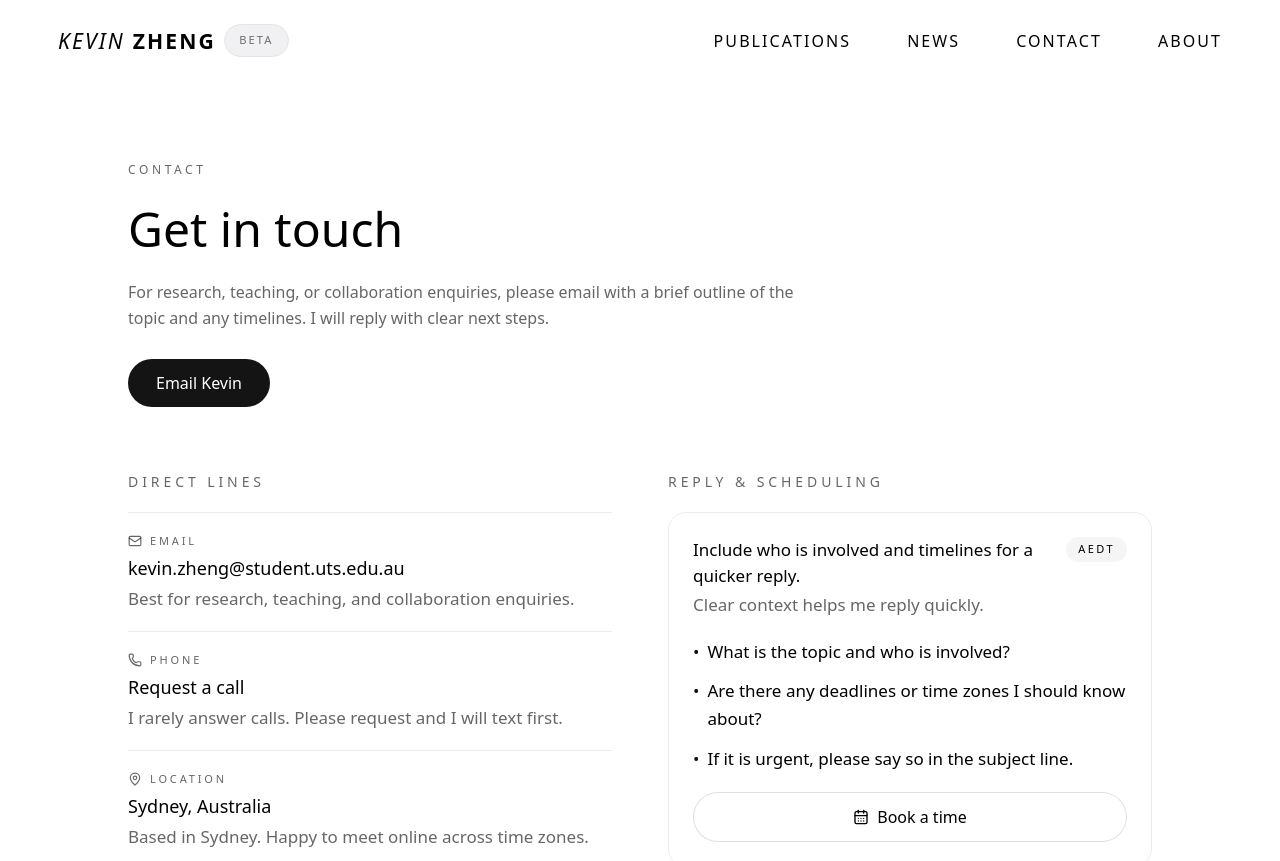
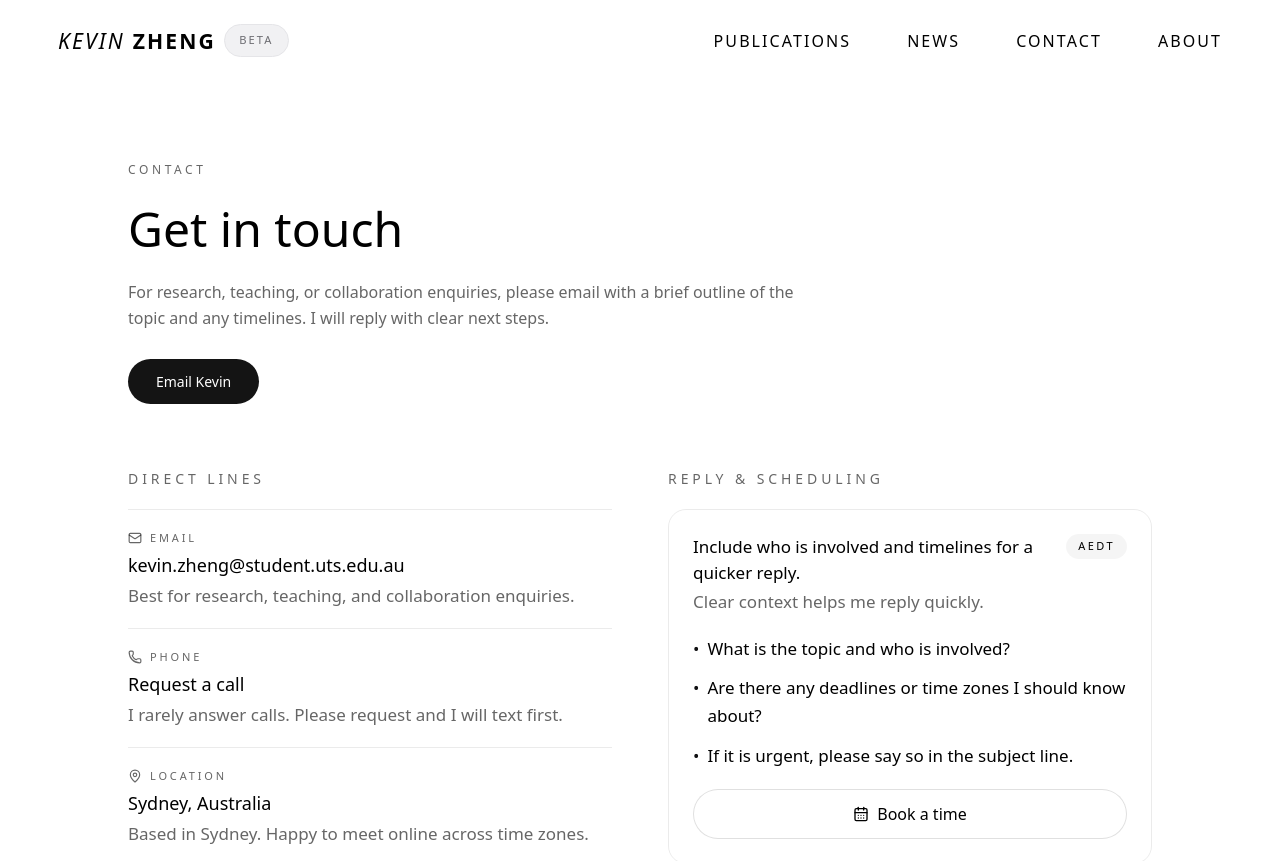
Before and after one commit to kyxzhe/kyxzhe.github.io, a Next.js app: page /contact in a window 1280 px wide. Shown: the top 861 px of the page. Built offline with nearby package versions, Linux system fonts and the light colour scheme.

Commit message:
style: shrink email button text

```diff
--- a/src/app/contact/page.tsx
+++ b/src/app/contact/page.tsx
@@ -101,7 +101,7 @@ export default function ContactPage() {
           <div className="flex flex-wrap gap-3 pt-2">
             <Link
               href={`mailto:${contactInfo.email}`}
-              className="px-6 md:px-7 py-3 rounded-full text-sm md:text-base font-medium bg-[#141414] text-white dark:bg-[#f5f5f5] dark:text-[#0b0b0d] transition-colors duration-150 hover:opacity-90"
+              className="px-6 md:px-7 py-3 rounded-full text-[14px] font-medium bg-[#141414] text-white dark:bg-[#f5f5f5] dark:text-[#0b0b0d] transition-colors duration-150 hover:opacity-90"
             >
               Email Kevin
             </Link>
```
